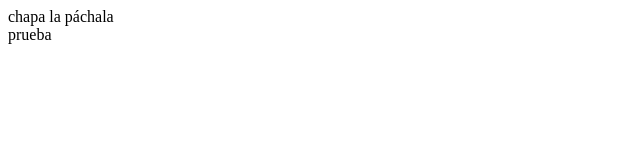
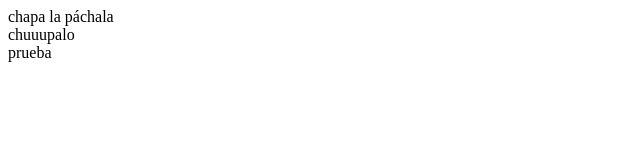
Before and after one commit to JosueRamos98/Proyecto-Semestral, a plain HTML site: page index.html in a window 1280 px wide. Shown: the full height of the page, 0-640 px from the left. Drawn offline with Linux system fonts and the light colour scheme.

Commit message:
Update index.html
prueba 3

```diff
--- a/index.html
+++ b/index.html
@@ -10,6 +10,7 @@
 
 <body>
     <div>chapa la páchala</div>
+    <div> chuuupalo </div>
     <div> prueba</div>
 </body>
 
```
